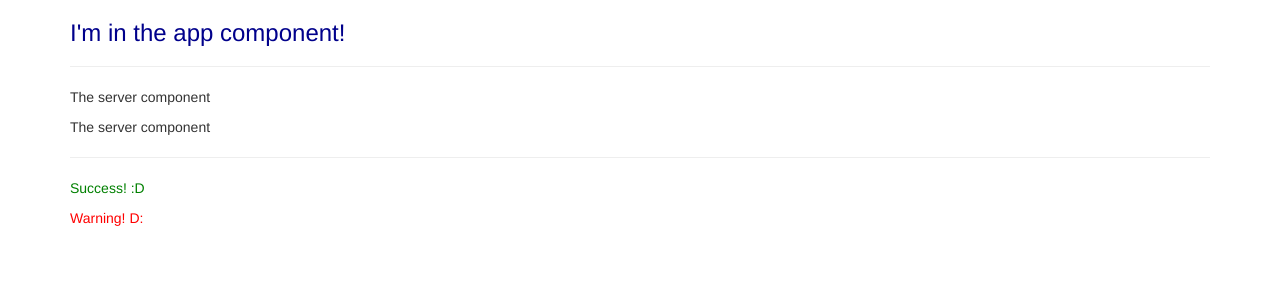
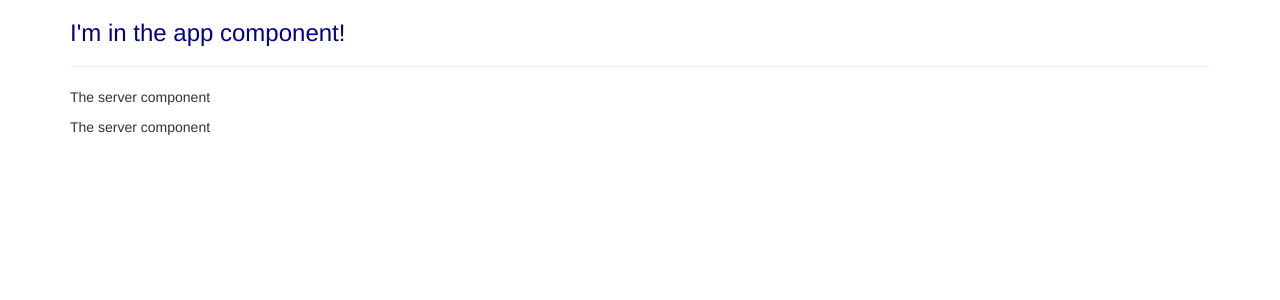
Before and after one commit to NemoruFran/test-app, an Angular app: page / in a window 1280 px wide. Shown: the top 300 px of the page. Built offline with nearby package versions, Linux system fonts and the light colour scheme.

Commit message:
back to normal component

```diff
--- a/src/app/app.component.html
+++ b/src/app/app.component.html
@@ -4,9 +4,6 @@
             <h3>I'm in the app component!</h3>
             <hr />
             <app-servers></app-servers>
-            <hr />
-            <app-sucess-alert></app-sucess-alert>
-            <app-warning-alert></app-warning-alert>
         </div>
     </div>
 </div>
```
